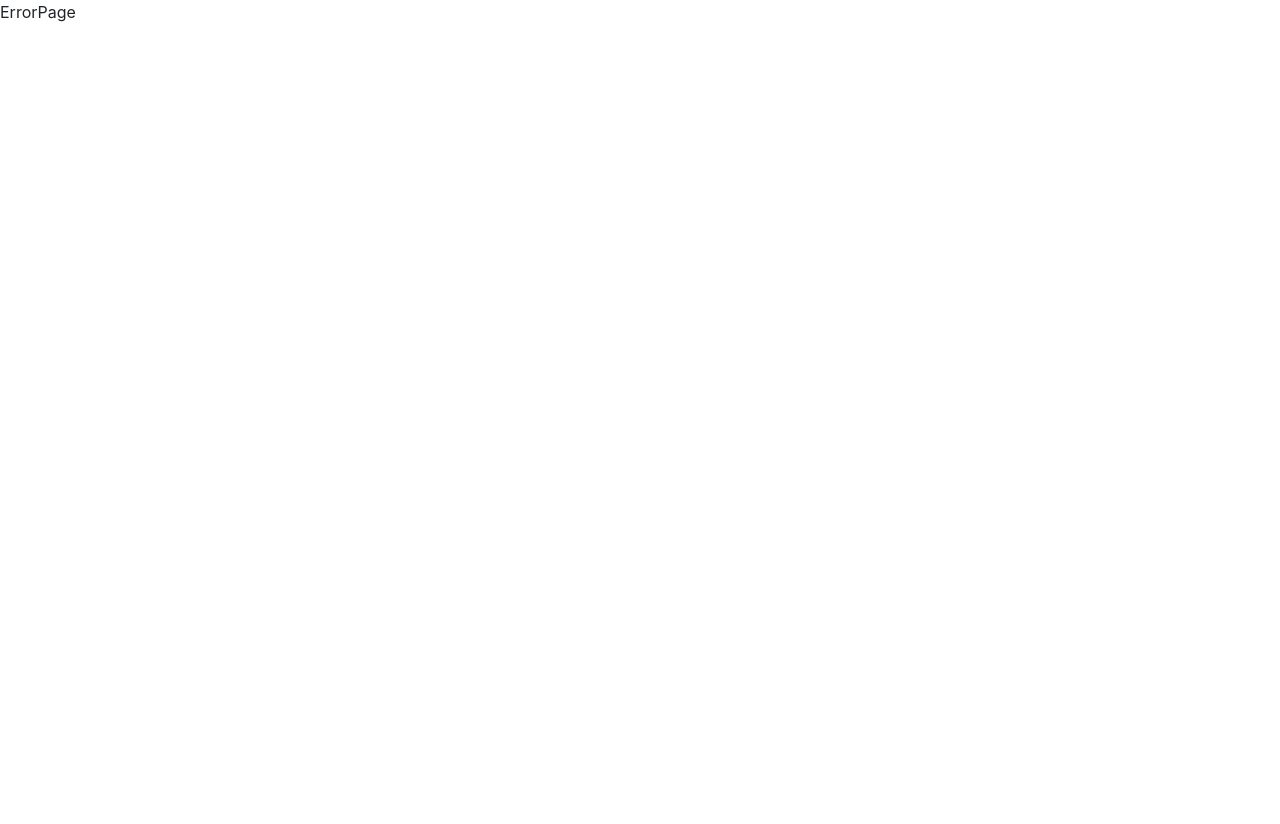
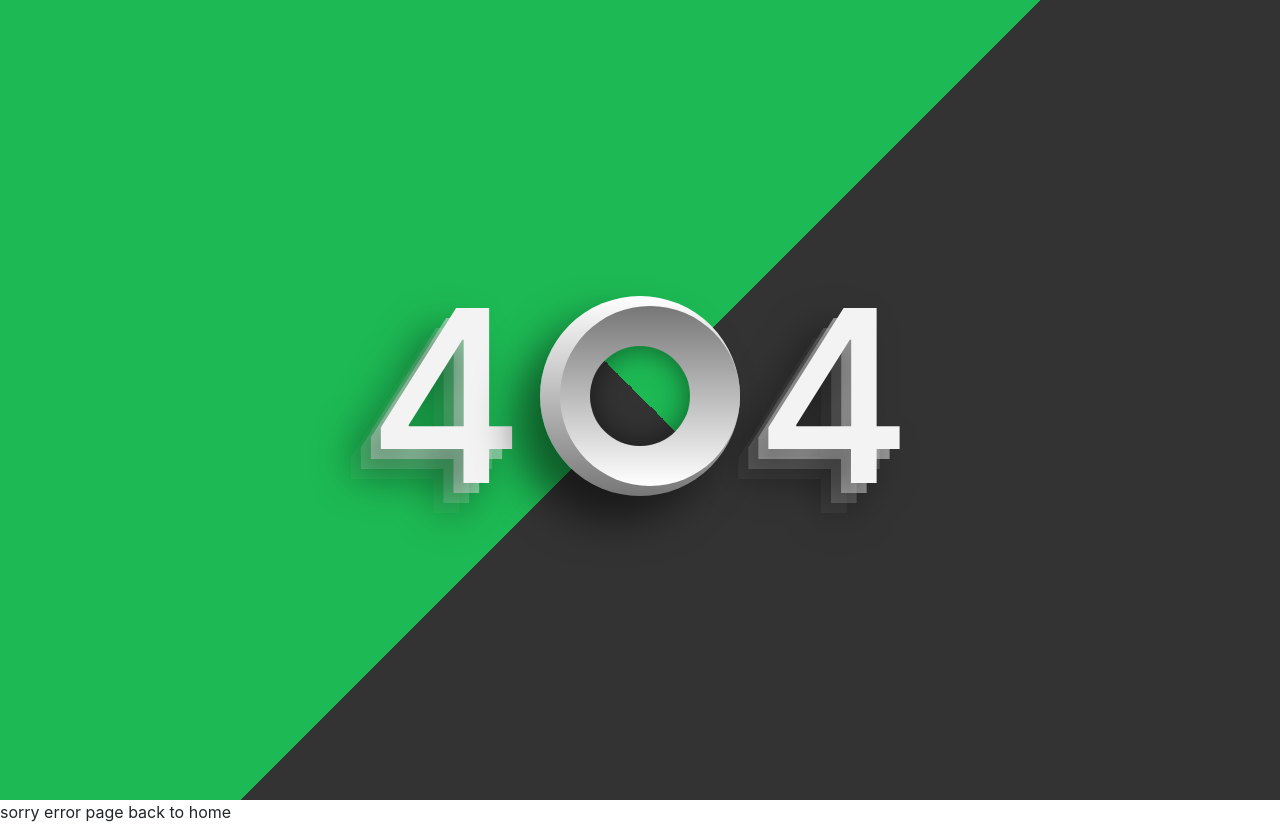
Before and after one commit to marcosarias21/proyecto-clinica, a React (Create React App) app: page /404 in a window 1280 px wide. Before the commit the page ends 800 px from the top, so only its background shows below. Built offline with nearby package versions, Linux system fonts and the light colour scheme.

Commit message:
agregue pag 404

```diff
--- a/src/App.js
+++ b/src/App.js
@@ -14,7 +14,7 @@ function App() {
   return (
     <>
       <Routes>
-        <Route path='/*' element={<ErrorPage/>}/>
+        <Route path='/404' element={<ErrorPage/>}/>
         <Route path='/' element={<Home />} />
         <Route path='/register' element={<RegisterPage />} />
         <Route path='/login' element={<LoginPage />} />
--- a/src/componentest/Navbar/Navbar.js
+++ b/src/componentest/Navbar/Navbar.js
@@ -29,7 +29,7 @@ const Nabvar = () => {
                     <a class="nav-link text-dark active" href="/#">Especializaciones</a>
                   </li>
                   <li class="nav-item">
-                    <a class="nav-link text-dark active" href="/#">Noticias</a>
+                    <a class="nav-link text-dark active" href="/404">Noticias</a>
                   </li>
                   <li class="nav-item">
                     <a class="nav-link text-dark active" href="/#">Contacto</a>
--- a/src/pages/ErrorPage/ErrorPage.js
+++ b/src/pages/ErrorPage/ErrorPage.js
@@ -1,9 +1,21 @@
-import React from 'react'
+import React from "react";
+import "./errorPage.css";
 
 function ErrorPage() {
   return (
-    <div>ErrorPage</div>
-  )
+    <div>
+      <div className="error-page">
+        <div className="box">
+          <h2>
+            4<span className="zero"></span>4
+          </h2>
+        </div>
+      </div>
+      <div>
+        sorry error page back to home
+      </div>
+    </div>
+  );
 }
 
-export default ErrorPage
+export default ErrorPage;
--- /dev/null
+++ b/src/pages/ErrorPage/errorPage.css
@@ -0,0 +1,74 @@
+
+  .error-page{
+    display: flex;
+    justify-content: center;
+    align-items: center;
+    min-height: 100vh;
+    background: linear-gradient(135deg,  #1DB954,  #1DB954 50%, #333 50%, #333);
+  }
+  .box {
+    position: relative;
+  }
+  .box h2 {
+    color: #f3f3f3;
+    display: flex;
+    justify-content: center;
+    align-items: center;
+    font-size: 15em;
+    text-shadow: -25px 25px 40px rgba(0, 0, 0, 0.5),
+      -10px 10px 0 rgba(255, 255, 255, 0.5),
+      -20px 20px 0 rgba(255, 255, 255, 0.2),
+      -30px 30px 0 rgba(255, 255, 255, 0.05);
+  }
+  .box h2 .zero {
+    position: relative;
+    display: inline-block;
+    width: 200px;
+    height: 200px;
+    background: linear-gradient(to bottom, #fff, #777);
+    border-radius: 50%;
+    margin: 0 15px;
+    box-shadow: -25px 25px 40px rgba(0, 0, 0, 0.5);
+  }
+  .box h2 .zero::before {
+    content: "";
+    position: absolute;
+    top: 50%;
+    right: 0;
+    transform: translateY(-50%);
+    width: 180px;
+    height: 180px;
+    background: linear-gradient(to top, #fff, #777);
+    border-radius: 50%;
+  }
+  .box h2 .zero::after {
+    content: "";
+    position: absolute;
+    top: 50%;
+    left: 50%;
+    transform: translate(-50%, -50%);
+    width: 100px;
+    height: 100px;
+    background: linear-gradient(to top, #fff, #777);
+    border-radius: 50%;
+    background: linear-gradient(315deg,  #1DB954,  #1DB954 50%, #333 50%, #333);
+    box-shadow: inset 0 0 30px rgba(0, 0, 0, 0.5);
+    animation: zero 2s ease infinite;
+  }
+  @keyframes zero {
+    0% {
+      transform: translate(-50%, -50%) rotate(0deg);
+    }
+    25% {
+      transform: translate(-50%, -50%) rotate(90deg);
+    }
+    50% {
+      transform: translate(-50%, -50%) rotate(180deg);
+    }
+    75% {
+      transform: translate(-50%, -50%) rotate(270deg);
+    }
+    100% {
+      transform: translate(-50%, -50%) rotate(360deg);
+    }
+  }
```
